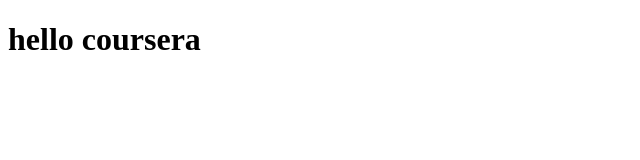
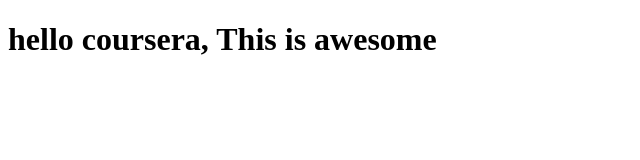
Before and after one commit to DID0N/Coursera-Course-html, a plain HTML site: page site/index.html in a window 1280 px wide. Shown: the whole page, without its empty margins (0-640 px from the left). Drawn offline with Linux system fonts and the light colour scheme.

Commit message:
small change

```diff
--- a/site/index.html
+++ b/site/index.html
@@ -3,9 +3,9 @@
 <head>
     <meta charset="UTF-8">
     <meta name="viewport" content="width=device-width, initial-scale=1.0">
-    <title>coursera course</title>
+    <title>coursera course! OMG this is awesome</title>
 </head>
 <body>
-<h1>hello coursera</h1>
+<h1>hello coursera, This is awesome</h1>
 </body>
 </html>
```
